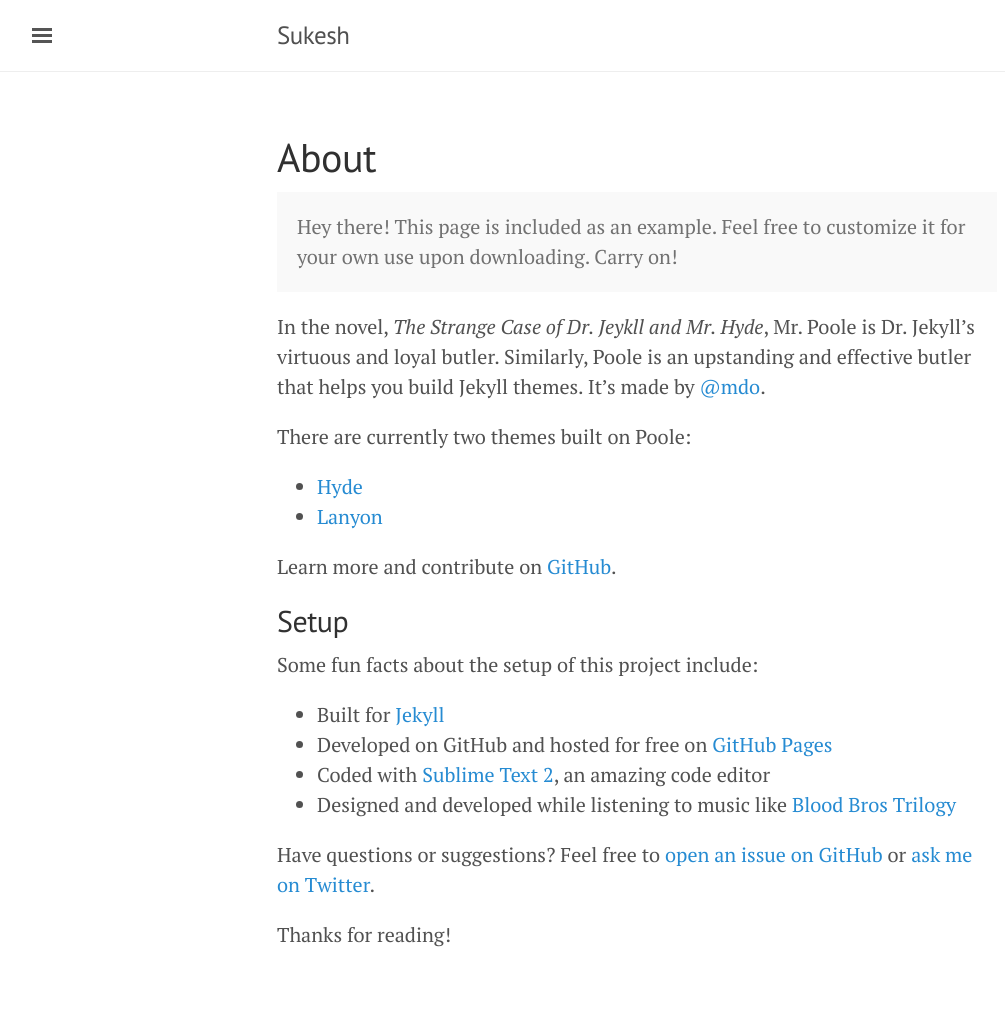
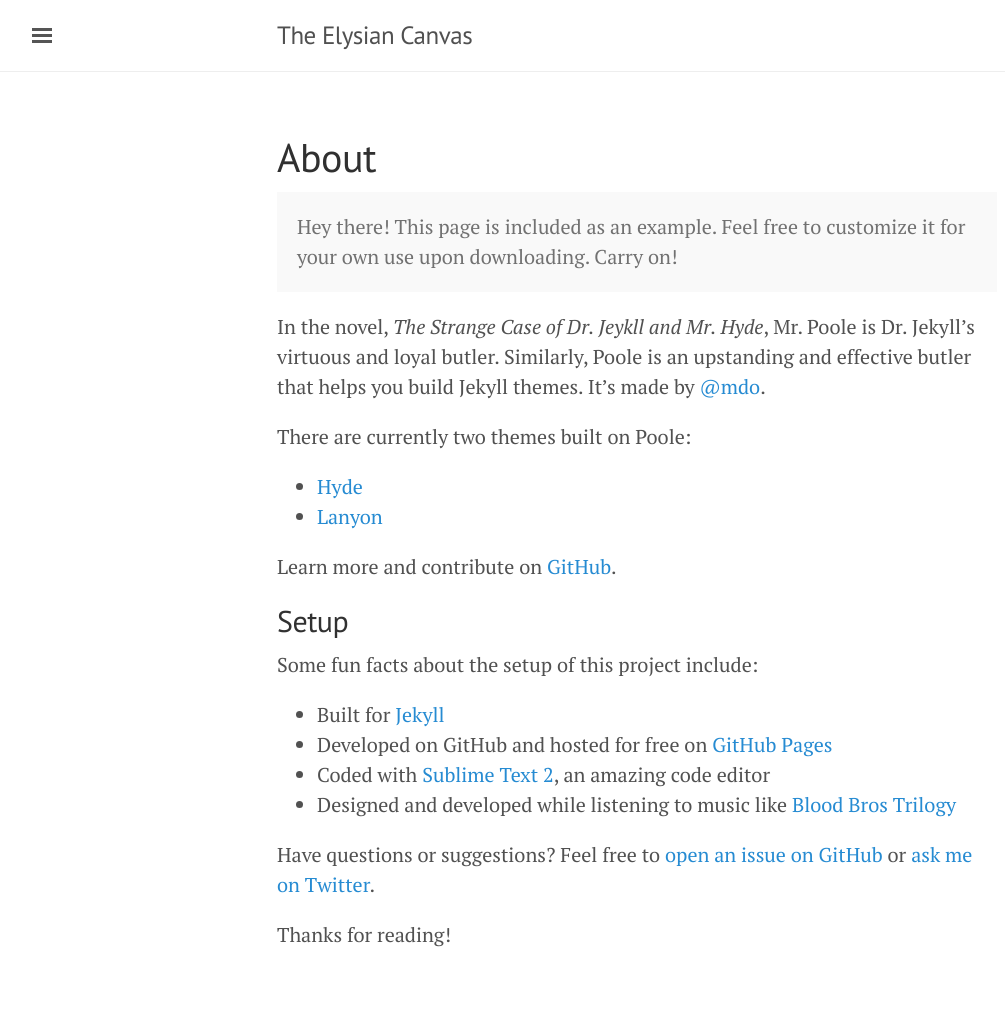
Before and after one commit to elysianartblog/elysianartblog.github.io, a Jekyll site: the page built from about.md, in a window 1280 px wide. Shown: the whole page, without its empty margins (3-1008 px from the left). Built offline with Jekyll 4.4.1, drawn with Linux system fonts in a browser that asks for light colours.

Commit message:
updated title

```diff
--- a/_config.yml
+++ b/_config.yml
@@ -5,7 +5,7 @@ permalink:           pretty
 
 gems: [jekyll-paginate,jekyll-gist]
 # Setup
-title:            Sukesh
+title:            The Elysian Canvas
 tagline:          ''
 description:      ''
 url:              http://blog.theelysiancanvas.com
```
